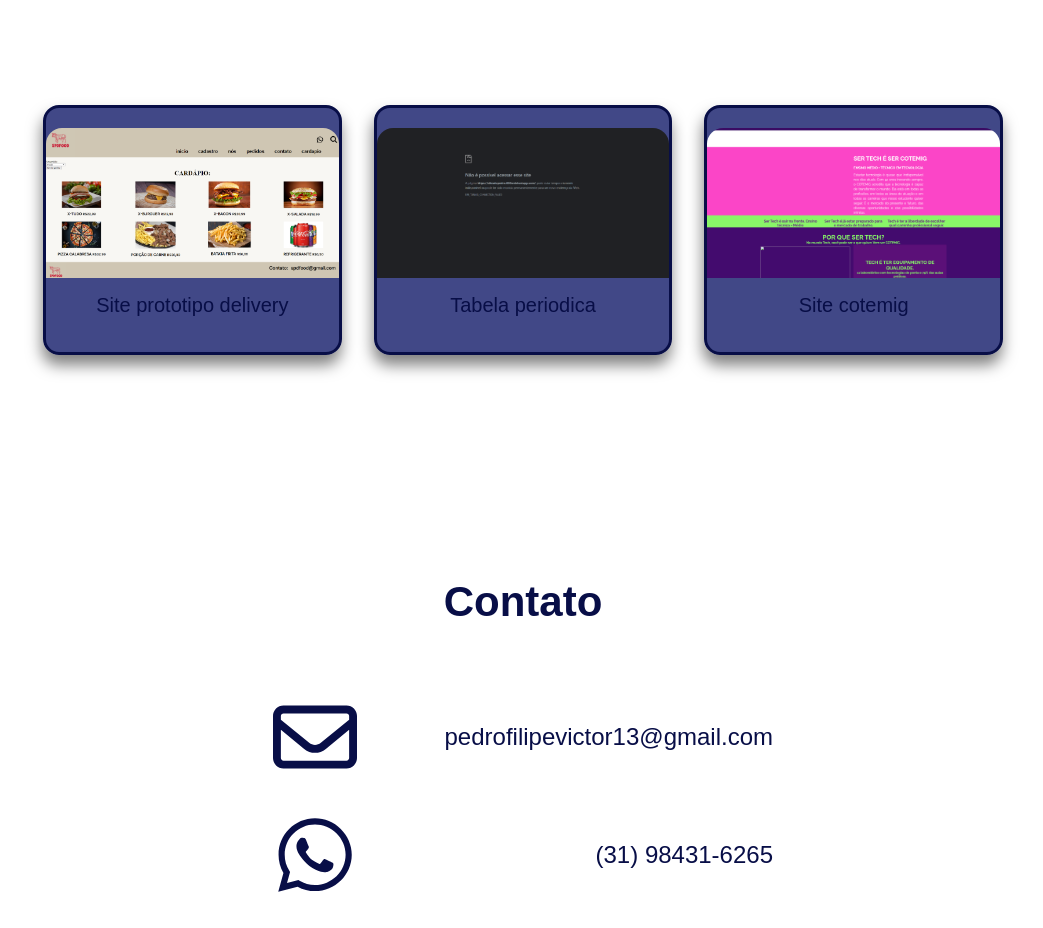
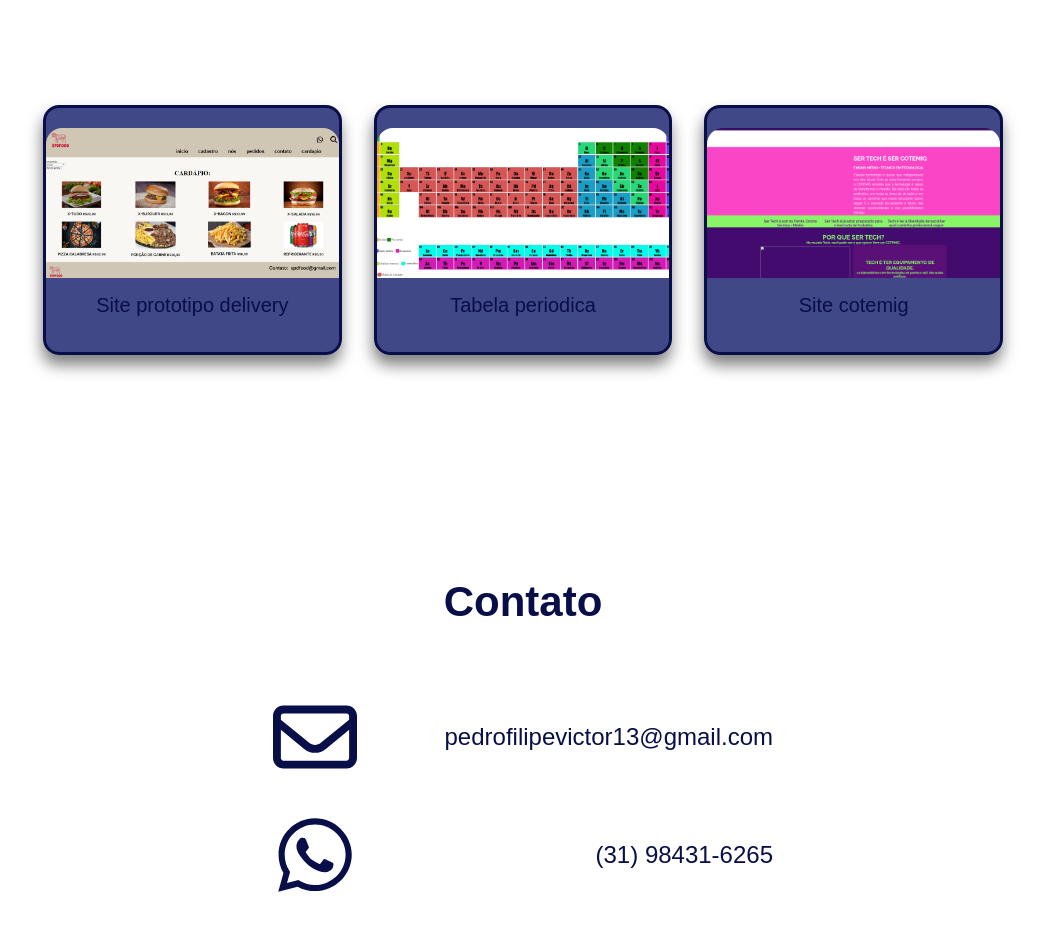
Before and after one commit to thiagolutes/pedroPortifolio, a plain HTML site: page index.html in a window 1280 px wide. Shown: the part 2040-2968 px from the top of the page, without its empty margins (117-1160 px from the left). Drawn offline with Linux system fonts and the light colour scheme; a web font is replaced by a local one.

Commit message:
Update index.html

```diff
--- a/index.html
+++ b/index.html
@@ -146,7 +146,7 @@
                 class="imgSite"
                 onclick="abrirSiteImg(`https://tabelaperiodica-jade.vercel.app/`)"
               >
-                <img src="Assets/siteCaiu.png" alt="" />
+                <img src="Assets/tabelapng.PNG" alt="" />
               </div>
               <div class="center-center nomeProjeto">
                 <h4>Tabela periodica</h4>
```
